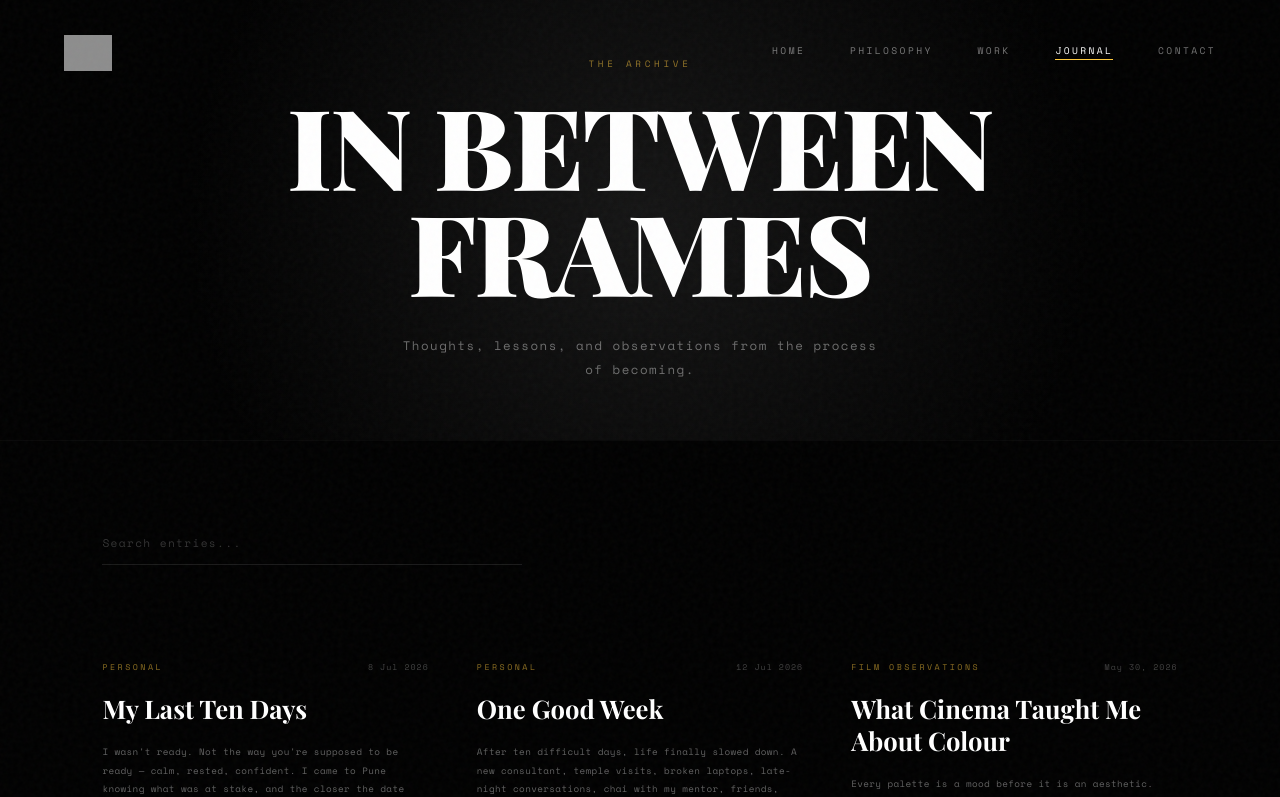
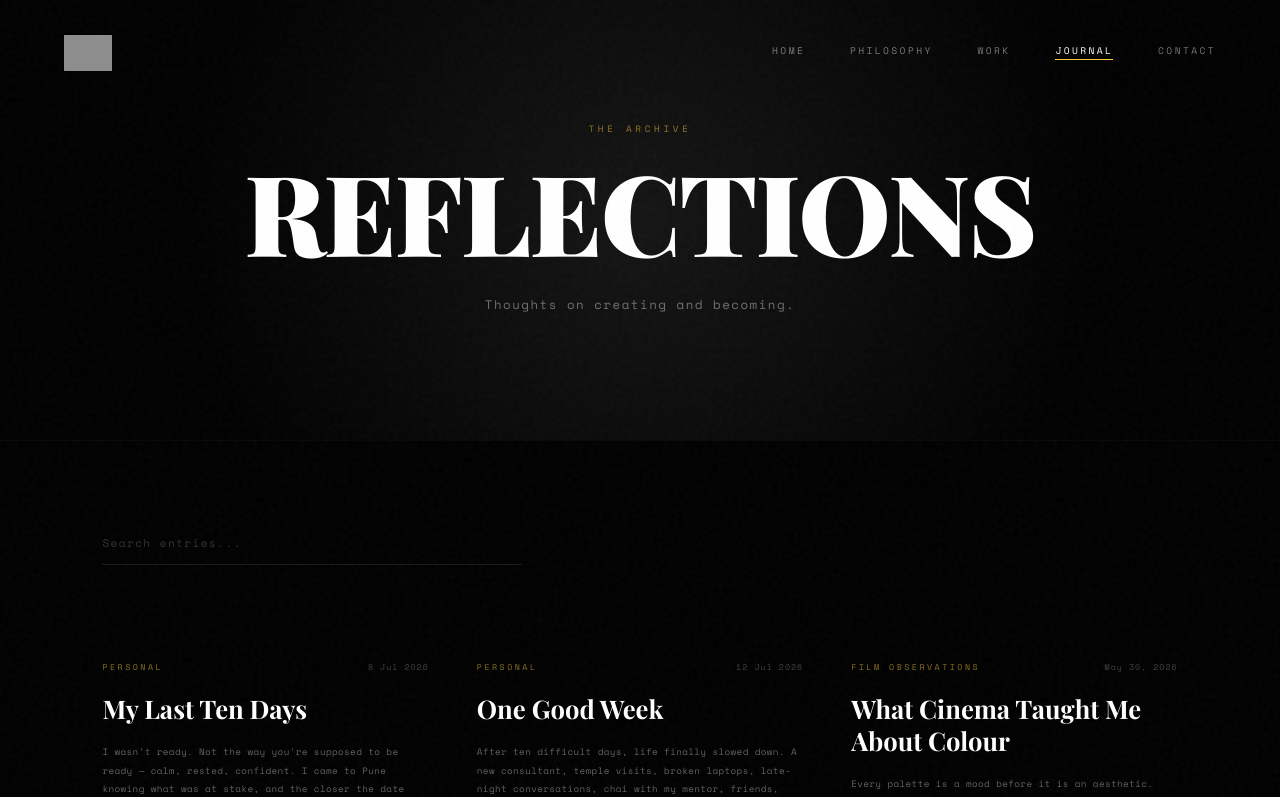
Before and after one commit to Lucy73400/vaibhav-portfolio, a React (Vite) app: page /journal in a window 1280 px wide. Shown: the top 797 px of the page. Built offline with nearby package versions, Linux system fonts and the light colour scheme; grey boxes are pictures that could not be loaded; a web font is replaced by a local one.

Commit message:
changed the subject of journal

```diff
--- a/src/pages/Journal.jsx
+++ b/src/pages/Journal.jsx
@@ -163,9 +163,9 @@ export default function JournalPage() {
         <div className="hero-bg" aria-hidden="true"></div>
         <div className="journal-hero-content" ref={heroRef}>
           <span className="journal-hero-label">THE ARCHIVE</span>
-          <h1 className="journal-hero-title">IN BETWEEN FRAMES</h1>
+          <h1 className="journal-hero-title">REFLECTIONS</h1>
           <p className="journal-hero-sub">
-            Thoughts, lessons, and observations from the process of becoming.
+            Thoughts on creating and becoming.
           </p>
         </div>
       </section>
```
